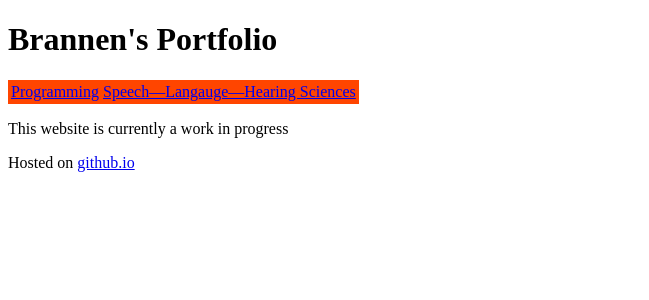
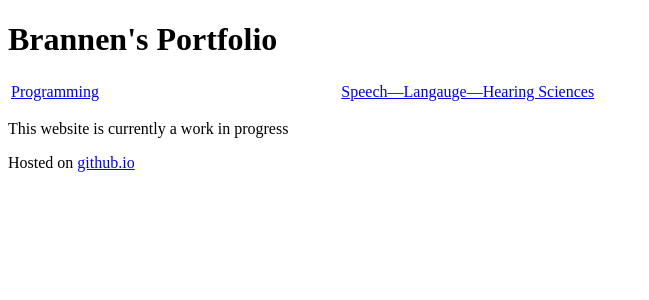
Before and after one commit to BrannenGH/BrannenGHH.github.io, a PHP site: page / in a window 1280 px wide. Shown: the top 300 px of the page, without its empty margins (0-649 px from the left). Run offline with PHP 8.4, Linux system fonts and the light colour scheme.

Commit message:
Added width and fixed other issues

```diff
--- a/style.css
+++ b/style.css
@@ -10,8 +10,8 @@ h1
 table
 {
   width: auto;
-  background: orangered;
   color: white;
+  width: 100%;
 }
 div
 {
```
